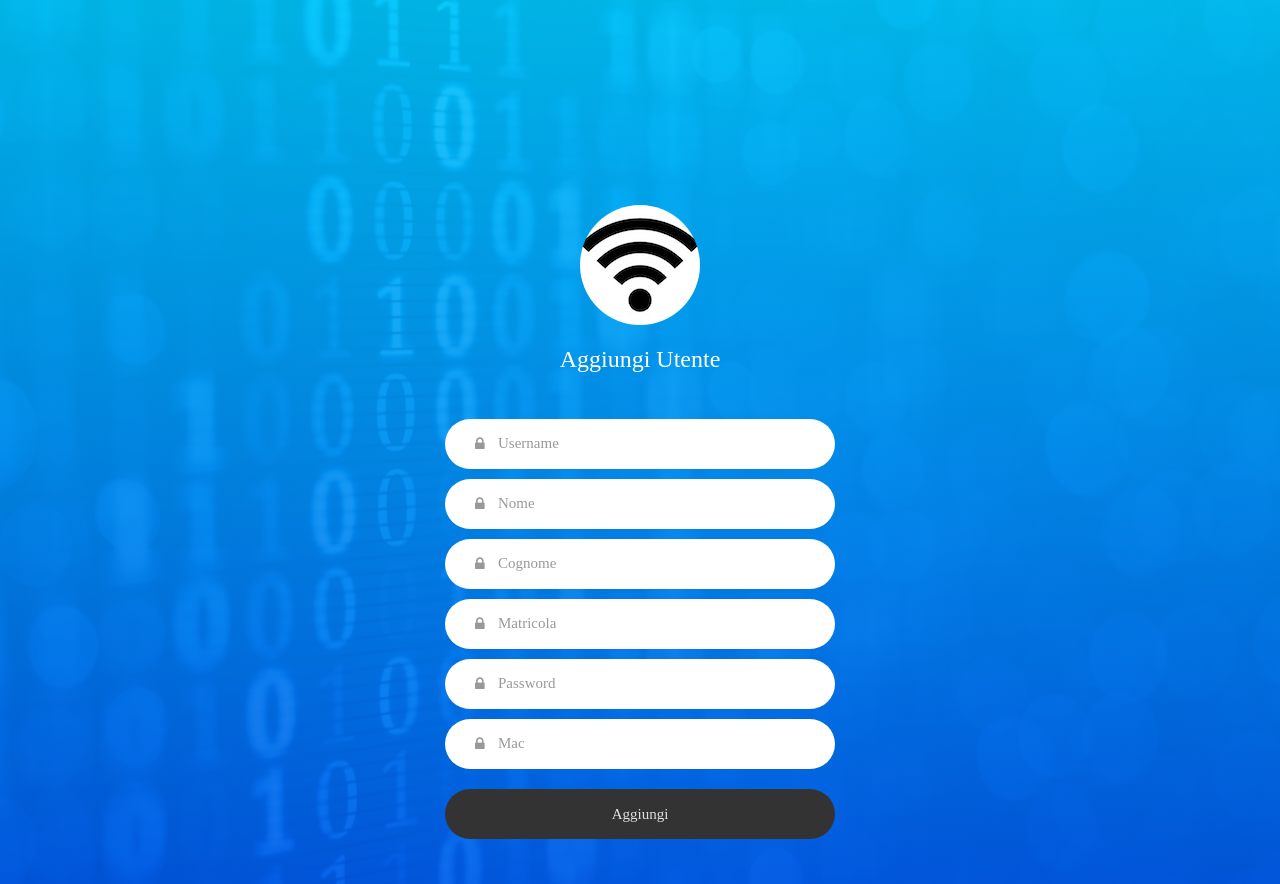
After one commit to GiovanniBellorio/Frequency-Detection-Bluetooth, a Flask app: template src/templates/aggiungiUtente.html in a window 1280 px wide. The commit adds this page. Run offline with Flask 2, Linux system fonts and the light colour scheme; the template is opened without the code that fills it, so the values that code supplies are empty; some libraries are stand-ins or nearby versions; some web fonts are replaced.

Commit message:
Aggiunto inserimento nuovo utente

```diff
--- a/src/Controller.py
+++ b/src/Controller.py
@@ -121,9 +121,10 @@ def view_modify_mac():
 def modify_mac():
     mac1 = strip_tags(request.form['mac1'])
     mac2 = strip_tags(request.form['mac2'])
+    id_profilo    = session.get('id_profilo')
     if mac1 == mac2:
         user = User.getUser()
-        ack_mac = app.model.updateUserMac(user.id, mac1)
+        ack_mac = app.model.updateUserMac(id_profilo, mac1)
         if ack_mac:
             return redirect('/registro')
         else:
@@ -188,6 +189,21 @@ def profilo():
     frequenza_profilo = app.model.getFrequenzaUsername(id_profilo)
     return render_template('profilo.html', mac=mac, username=username, id_utente=id_utente, utente_profilo=utente_profilo, frequenza_profilo=frequenza_profilo, ruolo_profilo=ruolo_profilo)
 
+@app.route("/view_aggiungi_utente", methods=['POST'])
+@login_required
+def view_aggiungi_utente():
+    user = User.getUser()
+    prova = app.model.addUser("username", "nome", "cognome", "matricola", "mac", "pwd")
+    return render_template('aggiungiUtente.html')
+
+@app.route("/aggiungi_utente", methods=['POST'])
+@login_required
+def aggiungi_utente():
+    user = User.getUser()
+
+    return redirect('/registro')
+
+
 @app.route("/cambio_ruolo", methods=['POST'])
 @login_required
 def cambio_ruolo():
--- a/src/Model.py
+++ b/src/Model.py
@@ -67,5 +67,9 @@ class Model(object):
         ack_ruolo = self.dataMapper.updateRuolo(id_utente, ruolo)
         return ack_ruolo
 
+    def addUser(self, username, nome, cognome, matricola, mac, pwd):
+        ack_user = self.dataMapper.addUser(username, nome, cognome, matricola, mac, pwd)
+        return ack_user
+
     def __del__(self):
         self.dataMapper.close() # Chiudere sempre il DataMapper
--- /dev/null
+++ b/src/templates/aggiungiUtente.html
@@ -0,0 +1,101 @@
+<!DOCTYPE HTML PUBLIC "-//W3C//DTD HTML 4.01 Transitional//EN" "http://www.w3.org/TR/html4/loose.dtd">
+<html lang="it">
+<head>
+	<title>Aggiungi Utente</title>
+	<meta charset="UTF-8">
+	<meta name="viewport" content="width=device-width, initial-scale=1">
+	<link rel="icon" type="image/png" href="{{url_for('static', filename='images/icons/favicon.ico')}}"/>
+	<link rel="stylesheet" type="text/css" href="{{url_for('static', filename='vendor/bootstrap/css/bootstrap.min.css')}}">
+	<link rel="stylesheet" type="text/css" href="{{url_for('static', filename='fonts/font-awesome-4.7.0/css/font-awesome.min.css')}}">
+	<link rel="stylesheet" type="text/css" href="{{url_for('static', filename='fonts/Linearicons-Free-v1.0.0/icon-font.min.css')}}">
+	<link rel="stylesheet" type="text/css" href="{{url_for('static', filename='vendor/animate/animate.css')}}">
+	<link rel="stylesheet" type="text/css" href="{{url_for('static', filename='vendor/css-hamburgers/hamburgers.min.css')}}">
+	<link rel="stylesheet" type="text/css" href="{{url_for('static', filename='vendor/select2/select2.min.css')}}">
+	<link rel="stylesheet" type="text/css" href="{{url_for('static', filename='css/util.css')}}">
+	<link rel="stylesheet" type="text/css" href="{{url_for('static', filename='css/main.css')}}">
+	<script type="text/javascript">
+		window.onpageshow = function(event) {
+		    if (event.persisted) {
+		        window.location.reload()
+		    }
+		};
+	</script>
+</head>
+<body>
+	<div class="limiter">
+		<div class="container-login100" style="background-image: url('{{url_for('static', filename='images/img-01.jpg')}}');">
+			<div class="wrap-login100 p-t-190 p-b-30">
+				<form class="login100-form validate-form" action="/aggiungi_utente" method="POST">
+					<div class="login100-form-avatar">
+						<img src="{{url_for('static', filename='images/avatar-01.jpg')}}" alt="AVATAR">
+					</div>
+
+					<span class="login100-form-title p-t-20 p-b-45">
+						Aggiungi Utente
+					</span>
+
+					<div class="wrap-input100 validate-input m-b-10" data-validate = "Username is required">
+						<input class="input100" type="text" name="username" placeholder="Username">
+						<span class="focus-input100"></span>
+						<span class="symbol-input100">
+							<i class="fa fa-lock"></i>
+						</span>
+					</div>
+
+					<div class="wrap-input100 validate-input m-b-10" data-validate = "Nome is required">
+						<input class="input100" type="text" name="nome" placeholder="Nome">
+						<span class="focus-input100"></span>
+						<span class="symbol-input100">
+							<i class="fa fa-lock"></i>
+						</span>
+					</div>
+
+					<div class="wrap-input100 validate-input m-b-10" data-validate = "Cognome is required">
+						<input class="input100" type="text" name="cognome" placeholder="Cognome">
+						<span class="focus-input100"></span>
+						<span class="symbol-input100">
+							<i class="fa fa-lock"></i>
+						</span>
+					</div>
+
+					<div class="wrap-input100 validate-input m-b-10" data-validate = "Matricola is required">
+						<input class="input100" type="text" name="matricola" placeholder="Matricola">
+						<span class="focus-input100"></span>
+						<span class="symbol-input100">
+							<i class="fa fa-lock"></i>
+						</span>
+					</div>
+
+					<div class="wrap-input100 validate-input m-b-10" data-validate = "Password is required">
+						<input class="input100" type="text" name="password" placeholder="Password">
+						<span class="focus-input100"></span>
+						<span class="symbol-input100">
+							<i class="fa fa-lock"></i>
+						</span>
+					</div>
+
+					<div class="wrap-input100 validate-input m-b-10" data-validate = "Mac is required">
+						<input class="input100" type="text" name="mac" placeholder="Mac">
+						<span class="focus-input100"></span>
+						<span class="symbol-input100">
+							<i class="fa fa-lock"></i>
+						</span>
+					</div>
+
+					<div class="container-login100-form-btn p-t-10">
+						<button class="login100-form-btn" type="submit">
+							Aggiungi
+						</button>
+					</div>
+				</form>
+			</div>
+		</div>
+	</div>
+
+	<script src="{{url_for('static', filename='vendor/jquery/jquery-3.2.1.min.js')}}"></script>
+	<script src="{{url_for('static', filename='vendor/bootstrap/js/popper.js')}}"></script>
+	<script src="{{url_for('static', filename='vendor/bootstrap/js/bootstrap.min.js')}}"></script>
+	<script src="{{url_for('static', filename='vendor/select2/select2.min.js')}}"></script>
+	<script src="{{url_for('static', filename='js/main.js')}}"></script>
+</body>
+</html>
--- a/src/templates/registro.html
+++ b/src/templates/registro.html
@@ -67,6 +67,11 @@
 				<form class="login100-form validate-form" action="" method="POST">
 					<div class="container-login100-form-btn p-t-10">
 						<button class="login100-form-btn" type="submit">Export Punteggi</button>
+					</div>
+				</form>
+				<form class="login100-form validate-form" action="/view_aggiungi_utente" method="POST">
+					<div class="container-login100-form-btn p-t-10">
+						<button class="login100-form-btn" type="submit">Aggiungi Utente</button>
 					</div>
 				</form>
 				{%- endif %}
```
Also changed, not shown: src/DM_CDB.py (+25 -6 lines).
